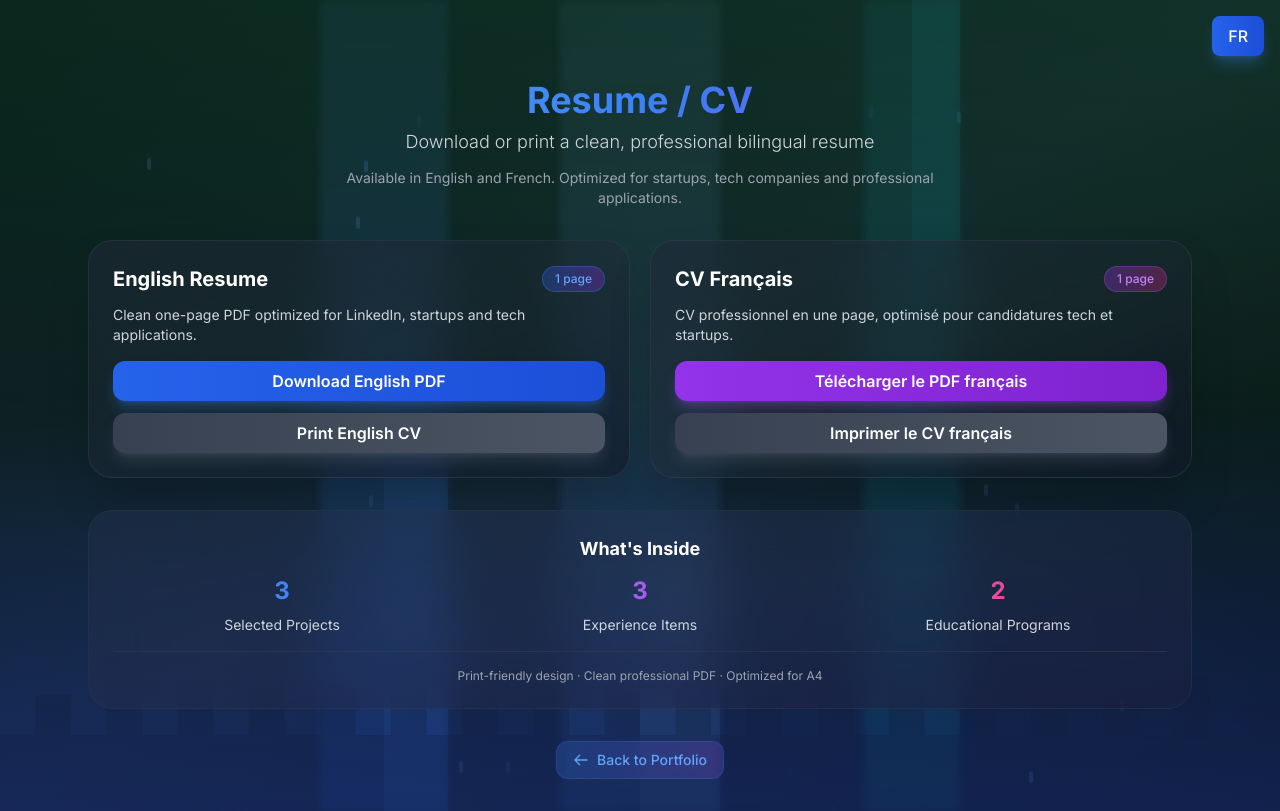
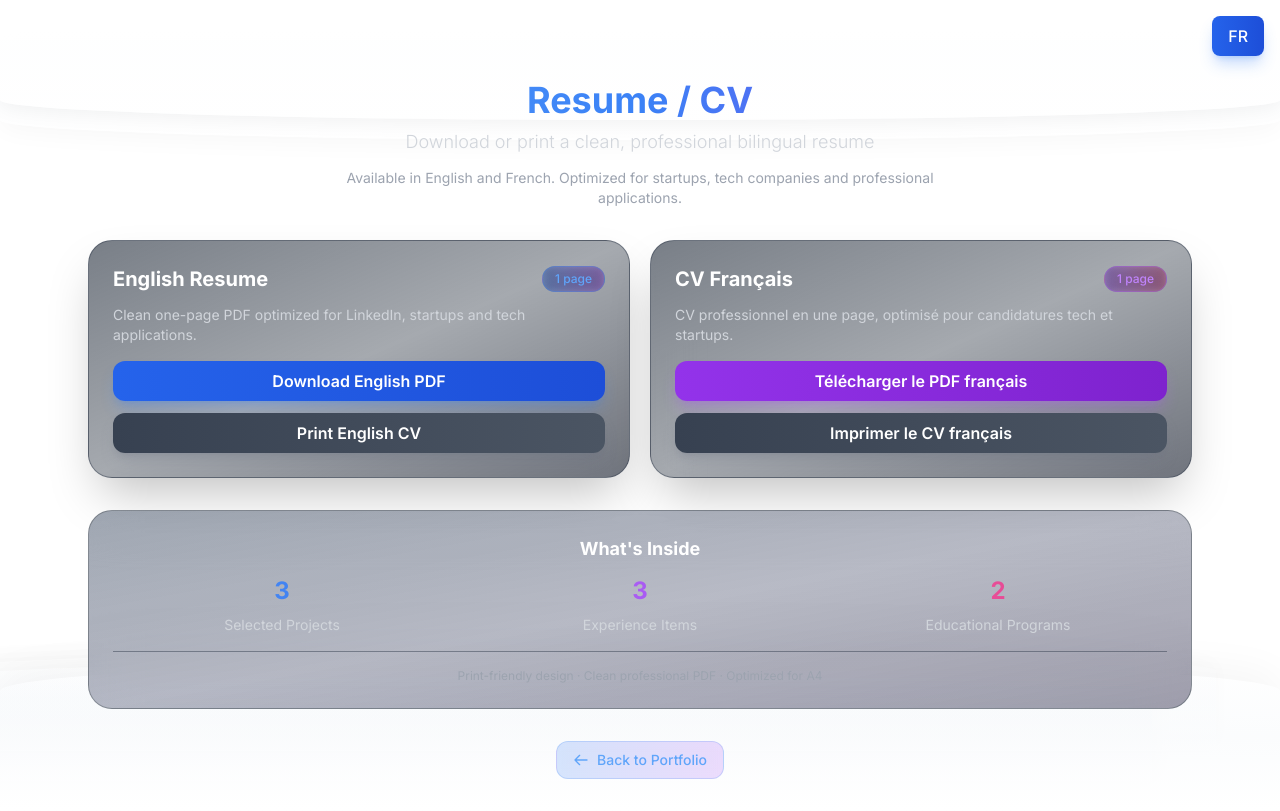
Before and after one commit to Sy2force/Portfolio---pro, a Next.js app: page /resume in a window 1280 px wide. Built offline with nearby package versions, Linux system fonts and the light colour scheme.

Commit message:
Premium white wave background - 3D horizontal waves, minimal elegant style

```diff
--- a/app/resume/page.tsx
+++ b/app/resume/page.tsx
@@ -31,137 +31,79 @@ export default function ResumePage() {
   return (
     <>
       <style jsx global>{`
-        @keyframes waterfallFlow {
-          0% {
-            transform: translateY(-100%);
-            opacity: 0;
-          }
-          50% {
-            opacity: 1;
-          }
-          100% {
-            transform: translateY(100%);
-            opacity: 0;
-          }
+        .resume-wave-background {
+          background: #ffffff;
+          position: relative;
+          overflow: hidden;
+        }
+
+        .resume-wave-background::before {
+          content: '';
+          position: absolute;
+          top: 0;
+          left: 0;
+          right: 0;
+          height: 120px;
+          background: linear-gradient(180deg, rgba(255,255,255,0.95) 0%, rgba(255,255,255,0.8) 100%);
+          border-radius: 0 0 50% 50% / 20px;
+          box-shadow: 0 4px 20px rgba(0,0,0,0.05);
+          z-index: 1;
+        }
+
+        .resume-wave-background::after {
+          content: '';
+          position: absolute;
+          top: 40px;
+          left: 0;
+          right: 0;
+          height: 100px;
+          background: linear-gradient(180deg, rgba(248,250,252,0.9) 0%, rgba(255,255,255,0.7) 100%);
+          border-radius: 0 0 50% 50% / 20px;
+          box-shadow: 0 6px 25px rgba(0,0,0,0.03);
+          z-index: 0;
+        }
+
+        .wave-layer-1 {
+          position: absolute;
+          bottom: 0;
+          left: 0;
+          right: 0;
+          height: 150px;
+          background: linear-gradient(180deg, rgba(255,255,255,0) 0%, rgba(248,250,252,0.6) 50%, rgba(255,255,255,0.9) 100%);
+          border-radius: 50% 50% 0 0 / 30px;
+          box-shadow: 0 -10px 40px rgba(0,0,0,0.04);
+          z-index: 1;
+        }
+
+        .wave-layer-2 {
+          position: absolute;
+          bottom: 30px;
+          left: -10%;
+          right: -10%;
+          height: 120px;
+          background: linear-gradient(180deg, rgba(255,255,255,0) 0%, rgba(241,245,249,0.5) 50%, rgba(255,255,255,0.8) 100%);
+          border-radius: 50% 50% 0 0 / 25px;
+          box-shadow: 0 -8px 30px rgba(0,0,0,0.03);
+          z-index: 0;
+        }
+
+        .wave-layer-3 {
+          position: absolute;
+          bottom: 60px;
+          left: -5%;
+          right: -5%;
+          height: 100px;
+          background: linear-gradient(180deg, rgba(255,255,255,0) 0%, rgba(248,250,252,0.4) 50%, rgba(255,255,255,0.7) 100%);
+          border-radius: 50% 50% 0 0 / 20px;
+          box-shadow: 0 -6px 20px rgba(0,0,0,0.02);
+          z-index: 0;
         }
       `}</style>
-      <div className="min-h-screen text-white relative overflow-hidden">
-      {/* Forest background with waterfalls */}
-      <div className="absolute inset-0 bg-gradient-to-b from-green-900/30 via-green-800/20 to-blue-900/40" />
-
-      {/* Animated waterfalls */}
-      <div className="absolute inset-0 overflow-hidden pointer-events-none">
-        {/* Waterfall 1 */}
-        <motion.div
-          className="absolute top-0 left-1/4 w-32 h-full"
-          animate={{
-            opacity: [0.3, 0.5, 0.3]
-          }}
-          transition={{
-            duration: 4,
-            repeat: Infinity,
-            ease: "easeInOut"
-          }}
-        >
-          <div className="absolute top-0 left-0 w-full h-full bg-gradient-to-b from-blue-400/20 via-blue-500/30 to-blue-600/40 blur-sm" />
-          <div
-            className="absolute top-0 left-1/2 -translate-x-1/2 w-16 h-full"
-            style={{
-              background: `linear-gradient(180deg,
-                rgba(59, 130, 246, 0.4) 0%,
-                rgba(59, 130, 246, 0.6) 50%,
-                rgba(59, 130, 246, 0.3) 100%)`,
-              animation: 'waterfallFlow 2s linear infinite'
-            }}
-          />
-        </motion.div>
-
-        {/* Waterfall 2 */}
-        <motion.div
-          className="absolute top-0 right-1/4 w-24 h-full"
-          animate={{
-            opacity: [0.4, 0.6, 0.4]
-          }}
-          transition={{
-            duration: 5,
-            repeat: Infinity,
-            ease: "easeInOut",
-            delay: 1
-          }}
-        >
-          <div className="absolute top-0 left-0 w-full h-full bg-gradient-to-b from-cyan-400/20 via-cyan-500/30 to-cyan-600/40 blur-sm" />
-          <div
-            className="absolute top-0 left-1/2 -translate-x-1/2 w-12 h-full"
-            style={{
-              background: `linear-gradient(180deg,
-                rgba(34, 211, 238, 0.4) 0%,
-                rgba(34, 211, 238, 0.6) 50%,
-                rgba(34, 211, 238, 0.3) 100%)`,
-              animation: 'waterfallFlow 2.5s linear infinite'
-            }}
-          />
-        </motion.div>
-
-        {/* Waterfall 3 */}
-        <motion.div
-          className="absolute top-0 left-1/2 -translate-x-1/2 w-40 h-full"
-          animate={{
-            opacity: [0.2, 0.4, 0.2]
-          }}
-          transition={{
-            duration: 6,
-            repeat: Infinity,
-            ease: "easeInOut",
-            delay: 2
-          }}
-        >
-          <div className="absolute top-0 left-0 w-full h-full bg-gradient-to-b from-blue-300/20 via-blue-400/30 to-blue-500/40 blur-sm" />
-          <div
-            className="absolute top-0 left-1/2 -translate-x-1/2 w-20 h-full"
-            style={{
-              background: `linear-gradient(180deg,
-                rgba(147, 197, 253, 0.4) 0%,
-                rgba(147, 197, 253, 0.6) 50%,
-                rgba(147, 197, 253, 0.3) 100%)`,
-              animation: 'waterfallFlow 3s linear infinite'
-            }}
-          />
-        </motion.div>
-      </div>
-
-      {/* Forest trees silhouettes */}
-      <div className="absolute bottom-0 left-0 right-0 h-64 pointer-events-none">
-        <svg className="absolute bottom-0 left-0 w-full h-full opacity-30" viewBox="0 0 1440 256" preserveAspectRatio="none">
-          <path fill="#0f172a" d="M0,256 L0,180 L40,180 L40,140 L80,140 L80,180 L120,180 L120,100 L160,100 L160,180 L200,180 L200,120 L240,120 L240,180 L280,180 L280,80 L320,80 L320,180 L360,180 L360,130 L400,130 L400,180 L440,180 L440,90 L480,90 L480,180 L520,180 L520,110 L560,110 L560,180 L600,180 L600,70 L640,70 L640,180 L680,180 L680,120 L720,120 L720,180 L760,180 L760,100 L800,100 L800,180 L840,180 L840,140 L880,140 L880,180 L920,180 L920,80 L960,80 L960,180 L1000,180 L1000,110 L1040,110 L1040,180 L1080,180 L1080,90 L1120,90 L1120,180 L1160,180 L1160,130 L1200,130 L1200,180 L1240,180 L1240,100 L1280,100 L1280,180 L1320,180 L1320,120 L1360,120 L1360,180 L1400,180 L1400,150 L1440,150 L1440,256 Z" />
-        </svg>
-      </div>
-
-      {/* Water droplets/particles */}
-      <div className="absolute inset-0 overflow-hidden pointer-events-none">
-        {[...Array(30)].map((_, i) => (
-          <motion.div
-            key={i}
-            className="absolute w-1 h-3 bg-blue-400/30 rounded-full"
-            style={{
-              left: `${10 + Math.random() * 80}%`,
-              top: `${Math.random() * 100}%`
-            }}
-            animate={{
-              y: [0, 100, 0],
-              opacity: [0, 0.6, 0]
-            }}
-            transition={{
-              duration: 2 + Math.random() * 2,
-              repeat: Infinity,
-              delay: Math.random() * 2,
-              ease: "easeIn"
-            }}
-          />
-        ))}
-      </div>
-
-      {/* Mist/fog effect */}
-      <div className="absolute inset-0 bg-gradient-to-t from-blue-900/30 via-transparent to-green-900/20 pointer-events-none" />
+      <div className="min-h-screen text-gray-900 relative overflow-hidden resume-wave-background">
+        {/* Wave layers for 3D effect */}
+        <div className="wave-layer-1" />
+        <div className="wave-layer-2" />
+        <div className="wave-layer-3" />
 
       {/* Language Toggle - Mobile */}
       <div className="fixed top-4 right-4 z-50 md:hidden">
```
